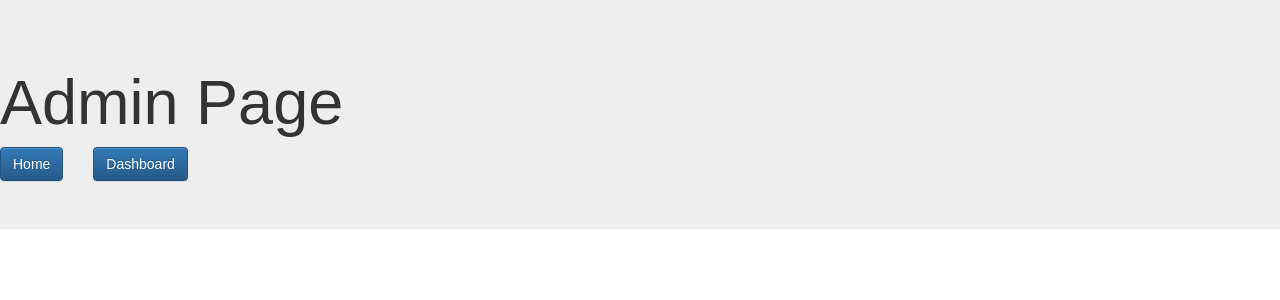
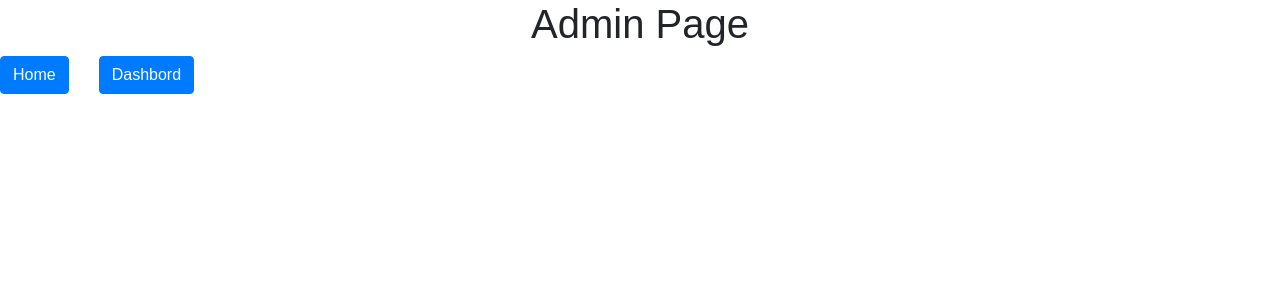
Before and after one commit to LakhdeepKaur3/Security, a React (Create React App) app in the folder frontend-structure/: page /dashboard in a window 1280 px wide. Shown: the top 300 px of the page. Built offline with nearby package versions, Linux system fonts and the light colour scheme.

Commit message:
changes in admin component

```diff
--- a/frontend-structure/public/css/style.css
+++ b/frontend-structure/public/css/style.css
@@ -51,3 +51,17 @@
 background-color:cyan;
 height:500px;
 }
+
+span{
+  color: white;
+  font-style: bold;
+   text-decoration-style: wavy;
+}
+
+a{
+  text-decoration: none !important;
+
+}
+.admin-nav-link:hover{
+  border-left:5px solid #00fdfd;
+}
--- a/frontend-structure/public/index.html
+++ b/frontend-structure/public/index.html
@@ -8,13 +8,11 @@
       manifest.json provides metadata used when your web app is added to the
       homescreen on Android. See https://developers.google.com/web/fundamentals/engage-and-retain/web-app-manifest/
     -->
+    <link rel ="stylesheet" href="./css/style.css">
     <link rel="manifest" href="%PUBLIC_URL%/manifest.json">
     <link rel="shortcut icon" href="%PUBLIC_URL%/favicon.ico">
-    <link rel ="stylesheet" href="css/style.css">
-    <!-- <link type=”text/css” href=”/node_modules/bootstrap/css/bootstrap.min.css”> -->
-    <link rel="stylesheet" href="https://maxcdn.bootstrapcdn.com/bootstrap/3.3.7/css/bootstrap.min.css" integrity="sha384-BVYiiSIFeK1dGmJRAkycuHAHRg32OmUcww7on3RYdg4Va+PmSTsz/K68vbdEjh4u" crossorigin="anonymous">
-    <!-- Optional theme -->
-<link rel="stylesheet" href="https://maxcdn.bootstrapcdn.com/bootstrap/3.3.7/css/bootstrap-theme.min.css" integrity="sha384-rHyoN1iRsVXV4nD0JutlnGaslCJuC7uwjduW9SVrLvRYooPp2bWYgmgJQIXwl/Sp" crossorigin="anonymous">
+    <link href="https://stackpath.bootstrapcdn.com/font-awesome/4.7.0/css/font-awesome.min.css" rel="stylesheet">
+    <link rel="stylesheet" href="https://stackpath.bootstrapcdn.com/bootstrap/4.1.1/css/bootstrap.min.css" integrity="sha384-WskhaSGFgHYWDcbwN70/dfYBj47jz9qbsMId/iRN3ewGhXQFZCSftd1LZCfmhktB" crossorigin="anonymous">
 
     <!--
       Notice the use of %PUBLIC_URL% in the tags above.
@@ -42,6 +40,8 @@
       To begin the development, run `npm start` or `yarn start`.
       To create a production bundle, use `npm run build` or `yarn build`.
     -->
-    <script rel=”stylesheet” type=”javascript” href=”../node_modules/react-bootstrap/react-bootstrap.min.js”></script>
+    <script src="https://code.jquery.com/jquery-3.3.1.slim.min.js" integrity="sha384-q8i/X+965DzO0rT7abK41JStQIAqVgRVzpbzo5smXKp4YfRvH+8abtTE1Pi6jizo" crossorigin="anonymous"></script>
+    <script src="https://cdnjs.cloudflare.com/ajax/libs/popper.js/1.14.3/umd/popper.min.js" integrity="sha384-ZMP7rVo3mIykV+2+9J3UJ46jBk0WLaUAdn689aCwoqbBJiSnjAK/l8WvCWPIPm49" crossorigin="anonymous"></script>
+    <script src="https://stackpath.bootstrapcdn.com/bootstrap/4.1.1/js/bootstrap.min.js" integrity="sha384-smHYKdLADwkXOn1EmN1qk/HfnUcbVRZyYmZ4qpPea6sjB/pTJ0euyQp0Mk8ck+5T" crossorigin="anonymous"></script>
   </body>
 </html>
--- a/frontend-structure/src/components/Admin.js
+++ b/frontend-structure/src/components/Admin.js
@@ -1,5 +1,5 @@
 import React, { Component } from 'react';
-import { BrowserRouter, Route, Switch, Link } from 'react-router-dom';
+import { BrowserRouter, Route, Switch, Link, Redirect } from 'react-router-dom';
 import { Jumbotron, Grid, Row, Col, Image, Button } from 'react-bootstrap'
 import AdminNavbar from './AdminNavbar';
 import Vendor from './Vendor';
@@ -8,23 +8,26 @@ import Assets from './Assets';
 import Parking from './Parking';
 import Society from './Society';
 import Events from './Events';
+import ManageAdmin from './manage-admin';
+import ManageOwner from './manage-owner';
+import AdminList  from '../containers/AdminList';
 
 class Admin extends Component {
     render() {
         return (
             <div>
-                <Jumbotron>
-                    <h1>  Admin Page</h1>
+                <div>
+                    <h1 className="text-center"> Admin Page</h1>
                     <Link to="/">
                         <Button bsStyle="primary">Home</Button>
                     </Link>
-                    <Link to="/admin">
-                        <Button bsStyle="primary">Dashboard</Button>
+                    <Link to="/dashboard">
+                        <Button bsStyle="primary">Dashbord</Button>
                     </Link>
-                </Jumbotron>
+                </div>
                 <Grid fluid >
                     <Row className="show-grid text-center">
-                        <Col lg={4} className="first-part">
+                        <Col lg={3} className="first-part">
                             <Route path="/admin" exact render={(props)=>{
                             return <AdminNavbar  navs={
                                 [
@@ -52,7 +55,7 @@ class Admin extends Component {
                                             linkText:'Money Management',
                                             icon:'inr'
                                     },{
-                                            linkPath:'/admin/society',
+                                            linkPath:'/admin/society/',
                                             linkText:'Society Management',
                                             icon:'home'
                                     }
@@ -60,32 +63,42 @@ class Admin extends Component {
                             }/>
                         }}>
                             </Route>
-                            <Route path="/admin/society" exact render={(props)=>{
+
+                            <Route path="/admin/society/*" render={(props)=>{
                                 return <AdminNavbar  navs={
                                     [
                                         {
-                                                linkPath:'/admin/society/manage-admin',
+                                                linkPath:'/admin/society/manage-admin/',
                                                 linkText:'Admin Management ',
                                                 icon:'ic_aspect_ratio'
                                         },
                                         {
-                                                linkPath:'/admin/society/manage-owner',
+                                                linkPath:'/admin/society/manage-owner/',
                                                 linkText:'Owner Management',
                                                 icon:'car'
                                         }
                                     ]}/>
                                 }}>
                             </Route>
+
+
                         </Col >
 
-                        <Col lg={7} >
+                        <Col lg={9} >
                           <div>
                             <Route path="/admin/vendor" component={Vendor} />
                             <Route path="/admin/parking" component={Parking} />
                             <Route path="/admin/assets" component={Assets} />
                             <Route path="/admin/event" component={Events} />
                             <Route path="/admin/money" component={Money} />
-                            <Route path="/admin/society" component={Society} />
+                            <Route path="/admin/society/" exact render={ ()=>{
+                                console.log("redirecting");
+                                return <Redirect to="/admin/society/manage-admin/" />
+                            }}/>
+                            <Route path='/admin/society/manage-admin/*' component={ManageAdmin}/>
+                            <Route path='/admin/society/manage-owner/*' component={ManageOwner}/>
+
+                            <Route exact path='/admin/society/manage-admin/view-admin' component={AdminList}/>
                             </div>
                             {/* <Route path="/authors" exact component={AuthorList} /> */}
                         </Col>
--- a/frontend-structure/src/components/AdminNavbar.js
+++ b/frontend-structure/src/components/AdminNavbar.js
@@ -23,11 +23,13 @@ class AdminNavbar extends Component {
         showNavs = ()=>{
                 return this.props.navs.map((nav,index)=>{
                          return (
-                                 <Link id={index} to={nav.linkPath} >
+                                 <Link   id={index} to={nav.linkPath} >
+                                 <div className="admin-nav-link">
                                  <Nav id={nav.icon}>
                                          <NavIcon><SvgIcon size={20} icon={this.icons[nav.icon]} /></NavIcon>
                                          <NavText className="nav-text"> {nav.linkText}</NavText>
                                  </Nav>
+                                 </div>
                                  </Link>
                          )
                 });
@@ -61,7 +63,7 @@ class AdminNavbar extends Component {
                 */
 
                 return (
-                        <div className="main" style={{ background: '#2c3e50', color: '#FFF', width: 400,height:500 }}>
+                        <div className="main" style={{ background: '#2c3e50', color: '#FFF',height:500 }}>
                                 <SideNav className="side-nav" highlightColor='black' highlightBgColor='#00bcd4' defaultSelected='sales'>
                                 {this.showNavs()}
 
--- /dev/null
+++ b/frontend-structure/src/components/manage-admin.js
@@ -0,0 +1,43 @@
+import React, { Component } from 'react';
+import { Link } from 'react-router-dom'
+
+
+
+class ManageAdmin extends Component {
+    render() {
+        return (
+            <div id='admin-bar'>
+                <nav className="navbar navbar-expand-lg bg-dark" >
+                    <ul className="navbar-nav mx-auto">
+                        <div className="btn-grid">
+                        <li class="nav-item">
+                        <Link to="/add"  class="nav-link btn btn-outline-info btn-lg">
+                          ADD ADMIN
+                        </Link>
+                            </li>
+
+                            {/* <li class="nav-item">
+                                <button type="button" class="btn btn-outline-primary btn-lg"><Link to="/add">  <a class="nav-link" href="#"><span>ADD ADMIN</span></a></Link></button>
+                            </li> */}
+                        </div>
+                        <div>
+                            <li class="nav-item">
+                                <Link to="/admin/society/manage-admin/view-admin" className="btn btn-outline-info btn-lg nav-link">
+                                VIEW ADMIN</Link>
+                            </li>
+                        </div>
+                        <div>
+                            <li class="nav-item">
+                                <Link to="/update" class="btn btn-outline-info btn-lg nav-link">
+                                 UPDATE ADMIN</Link>
+                            </li>
+                        </div>
+                    </ul>
+
+                </nav>
+            </div>
+        )
+    }
+}
+
+export default ManageAdmin;
--- /dev/null
+++ b/frontend-structure/src/components/manage-owner.js
@@ -0,0 +1,41 @@
+import React, { Component } from 'react';
+import { Link } from 'react-router-dom'
+
+
+class ManageOwner extends Component {
+    render() {
+        return (
+            <div>
+                <nav class="navbar navbar-expand-lg bg-dark">
+
+                    <ul className="navbar-nav mx-auto">
+                        <div className="btn-group">
+                            <li class="nav-item">
+                               <Link to="/add" className="btn btn-outline-info btn-lg nav-link">
+                                ADD OWNER
+                               </Link>
+                            </li>
+                        </div>
+                        <div>
+                            <li class="nav-item">
+                            <Link to="/view" className="btn btn-outline-info btn-lg nav-link">
+                              VIEW OWNER
+                              </Link>
+                            </li>
+                        </div>
+                        <div>
+                            <li class="nav-item">
+                                <Link to="/update"className="btn btn-outline-info btn-lg nav-link">
+                             UPDATE OWNER
+                                </Link>
+                             </li>
+                        </div>
+                    </ul>
+
+                </nav>
+            </div>
+        )
+    }
+}
+
+export default ManageOwner;
```
Also changed, not shown: 1 other file (tests, documents, lock files or other folders).
